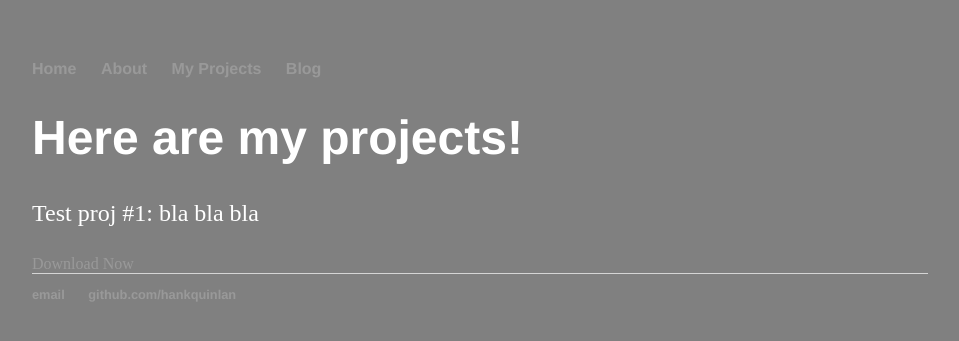
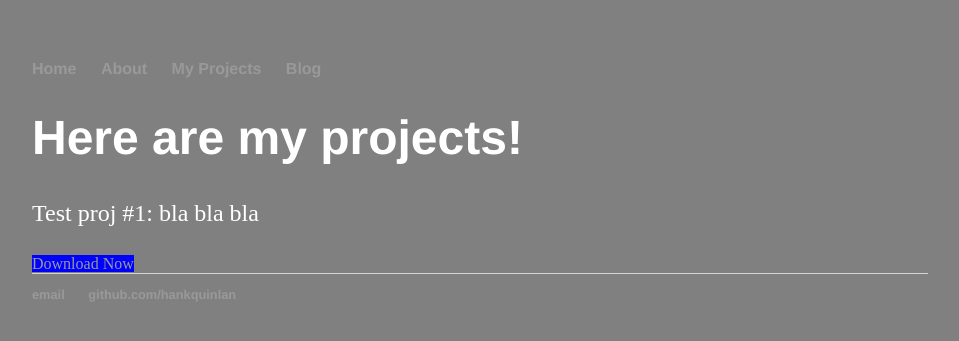
Before and after one commit to ThePayneMaster/payne.yt, a Jekyll site: the page built from projects/index.html, in a window 1280 px wide. Shown: the top 341 px of the page, without its empty margins (160-1119 px from the left). Built offline with Jekyll 4.4.1, drawn with Linux system fonts in a browser that asks for light colours.

Commit message:
Update index.html

```diff
--- a/projects/index.html
+++ b/projects/index.html
@@ -5,5 +5,5 @@ title: Projects | Payne's Website
 <div class="blurb2">
 	<h1>Here are my projects!</h1>
 	<p>Test proj #1: bla bla bla</a></p>
-        <a style="background-color:grey;" href="/projects/pages-themes-hacker-v0.1.2-8-g7b7303a.zip" class="download" title="Download This Project">Download Now</a>
+        <a style="background-color:blue;" href="/projects/pages-themes-hacker-v0.1.2-8-g7b7303a.zip" class="download" title="Download This Project">Download Now</a>
 </div><!-- /.blurb -->
```
